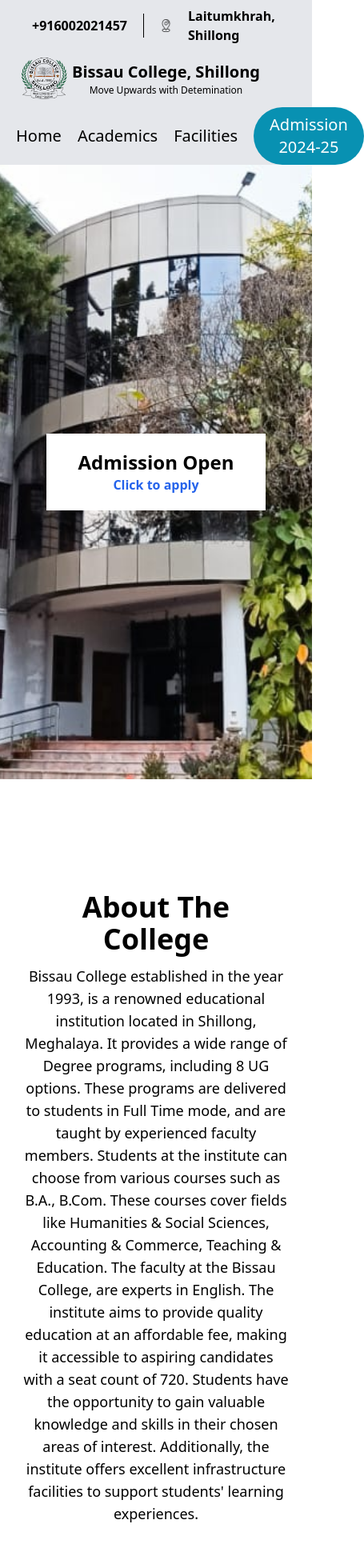
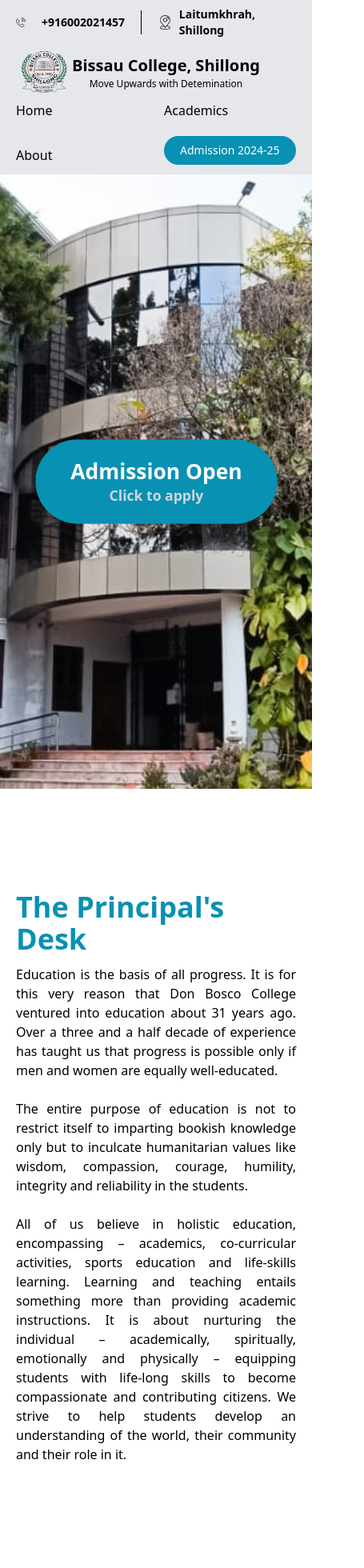
Before and after one commit to AKSinghWeb/Bissau_College, a React (Vite) app: page / in a window 390 px wide. Shown: the top 1960 px of the page at 80% size, 455 px wide, since content can reach past the window. Built offline with nearby package versions, Linux system fonts and the light colour scheme.

Commit message:
update home page, application form design

```diff
--- a/package.json
+++ b/package.json
@@ -10,6 +10,8 @@
     "preview": "vite preview"
   },
   "dependencies": {
+    "animate.css": "^4.1.1",
+    "aos": "^2.3.4",
     "react": "^18.2.0",
     "react-dom": "^18.2.0",
     "react-router-dom": "^6.23.0"
--- a/src/App.css
+++ b/src/App.css
@@ -1,4 +1,4 @@
-/* .button {
+.button {
   font-size: 16px;
   border: none;
   border-radius: 5px;
@@ -17,17 +17,16 @@
     transform: scale(1);
   }
 }
-   */
 
-.flex1{
+.flex1 {
   padding: 20px;
   display: flex;
   gap: 20px;
 }
-.flex2{
+.flex2 {
   display: flex;
   flex-direction: column;
-  gap:20px
+  gap: 20px;
 }
 
 @media screen and (max-width: 780px) {
--- a/src/App.jsx
+++ b/src/App.jsx
@@ -4,17 +4,26 @@
 import ApplicationForm from './WebPages/ApplicationForm'
 import Home from './WebPages/Home'
 import AboutPage from './WebPages/AboutPage'
+import 'animate.css'
+import AOS from 'aos'
+import 'aos/dist/aos.css'
+import { useEffect } from 'react'
+import AcademicsPage from './WebPages/AcademicsPage'
 
 const App = () => {
+  useEffect(() => {
+    AOS.init()
+  }, [])
+
   return (
-    <div className="bg-gray-">
+    <div className='bg-gray-'>
       <BrowserRouter>
         <Navbar />
         <Routes>
-          <Route path="/" element={<Home />} />
-          <Route path="/academics" element={<AboutPage />} />
-          <Route path="/facilities" element={<AboutPage />} />
-          <Route path="/admission-2024-25" element={<ApplicationForm />} />
+          <Route path='/' element={<Home />} />
+          <Route path='/academics' element={<AcademicsPage />} />
+          <Route path='/about' element={<AboutPage />} />
+          <Route path='/admission-2024-25' element={<ApplicationForm />} />
         </Routes>
         <Footer />
       </BrowserRouter>
--- a/src/Components/Navbar.jsx
+++ b/src/Components/Navbar.jsx
@@ -6,53 +6,61 @@
   const navigate = useNavigate()
 
   return (
-    <div className="lg:px-20 px-5 bg-gray-200">
-      <div className="flex justify-end">
-        <div className="flex gap-5 py-2 lg:gap-14 items-center">
-          <div className="flex items-center gap-5">
+    <div className='lg:px-20 px-5 bg-gray-200'>
+      <div className='flex justify-end'>
+        <div className='flex gap-5 py-2 lg:gap-14 items-center'>
+          <div className='flex items-center gap-5'>
             <div>
-              <img src={Call} className="w-[20px]" alt="" />
+              <img src={Call} className='w-[20px]' alt='' />
             </div>
             <div>
-              <p className="lg:text-xl font-semibold">+916002021457</p>
+              <p className='lg:text-xl text-sm font-semibold'>+916002021457</p>
             </div>
           </div>
-          <div className="w-[1px] h-[30px] lg:h-[30px] bg-black"></div>
-          <div className="flex items-center gap-5">
+          <div className='w-[1px] h-[30px] lg:h-[30px] bg-black'></div>
+          <div className='flex items-center gap-2 lg:gap-5'>
             <div>
-              <img src={Location} className="w-[20px]" alt="" />
+              <img src={Location} className='w-[20px]' alt='' />
             </div>
             <div>
-              <p className="lg:text-xl font-semibold">Laitumkhrah, Shillong</p>
+              <p className='lg:text-xl text-sm font-semibold'>
+                Laitumkhrah, Shillong
+              </p>
             </div>
           </div>
         </div>
       </div>
-      <div className="lg:flex justify-between items-center">
+      <div className='lg:flex justify-between items-center'>
         <div
           onClick={() => navigate('/')}
-          className="flex cursor-pointer items-center"
+          className='flex cursor-pointer items-center'
         >
           <img
-            className="lg:w-[100px] w-[70px] mix-blend-multiply"
+            className='lg:w-[100px] w-[70px] mix-blend-multiply'
             src={Logo}
-            alt=""
+            alt=''
           />
           <div>
-            <p className="font-bold text-xl lg:text-4xl">
+            <p className='font-bold text-xl lg:text-4xl'>
               Bissau College, Shillong
             </p>
-            <p className="text-center max-md:text-[12px]">
+            <p className='text-center max-md:text-[12px]'>
               Move Upwards with Detemination
             </p>
           </div>
         </div>
-        <div className="flex text-xl items-center gap-5">
-          <Link to={'/'}>Home</Link>
-          <Link to={'/academics'}>Academics</Link>
-          <Link to={'/facilities'}>Facilities</Link>
-          <Link to={'/admission-2024-25'}>
-            <button className="p-2 px-5 rounded-full hover:bg-cyan-700 bg-cyan-600 text-white">
+        <div className='flex max-md:grid grid-cols-2 text-xl max-md:text-base items-center gap-5'>
+          <Link className='hover:text-cyan-600' to={'/'}>
+            Home
+          </Link>
+          <Link className='hover:text-cyan-600' to={'/academics'}>
+            Academics
+          </Link>
+          <Link className='hover:text-cyan-600' to={'/about'}>
+            About
+          </Link>
+          <Link className='hover:text-cyan-600' to={'/admission-2024-25'}>
+            <button className='p-2 max-md:text-sm max-md:mb-3 px-5 animate__animated animate__backInRight rounded-full hover:bg-cyan-700 bg-cyan-600 text-white'>
               Admission 2024-25
             </button>
           </Link>
--- a/src/WebPages/FacilitiesPage.jsx
+++ b/src/WebPages/FacilitiesPage.jsx
@@ -1,5 +1,9 @@
 const FacilitiesPage = () => {
-  return <div>FacilitiesPage</div>
+  return (
+    <div>
+      <div></div>
+    </div>
+  )
 }
 
 export default FacilitiesPage
--- a/src/WebPages/Home.jsx
+++ b/src/WebPages/Home.jsx
@@ -1,66 +1,79 @@
 import HeroImg from '../assets/BC_College.jpg'
 import Img1 from '../assets/BC_College.jpg'
 import '../App.css'
-import { useNavigate } from 'react-router-dom'
+import { Link, useNavigate } from 'react-router-dom'
 const Home = () => {
   const navigate = useNavigate()
   return (
     <div>
-      <div className="relative">
+      {/* Hero Section */}
+      <div className='relative'>
         <img
+          data-aos='fade-down'
           src={HeroImg}
-          className="w-full overflow-hidden h-[550px] max-md:h-[768px] max-md:overflow-x-hidden max-md:object-cover"
-          alt=""
+          className='w-full overflow-hidden h-[550px] max-md:h-[768px] max-md:overflow-x-hidden max-md:object-cover'
+          alt=''
         />
-        <div className="absolute top-0 bottom-0 left-0 right-0 flex justify-center items-center">
+        <div className='absolute top-0 bottom-0 left-0 right-0 flex justify-center items-center'>
+          <Link to={'/admission-2024-25'}>
             <button
               onClick={() => {
                 navigate('/admission-2024-25')
               }}
-            className="button bg-white text-black p-5"
+              className='button rounded-full bg-cyan-600 text-white p-5'
             >
-            <span className="text-2xl font-bold p-5">Admission Open</span>{' '}
+              <span className='text-2xl font-bold p-5'>Admission Open</span>{' '}
               <br />
-            <span className="text-blue-600 font-bold">Click to apply</span>
+              <span className='text-gray-300 font-bold'>Click to apply</span>
             </button>
+          </Link>
         </div>
       </div>
 
-      <div>
-        <div className="flex flex-col p-7 py-32 lg:py-[150px]">
-          <p className="text-center text-4xl font-extrabold p-3">
-            About The College
+      {/* Principal Desk Section */}
+      <div className='py-32 max-md:px-5 lg:px-[300px] lg:py-[150px]'>
+        <div data-aos='fade-up'>
+          <p className='text-4xl font-bold text-cyan-600'>
+            The Principal&apos;s Desk
           </p>
-          <p className="text-center text-lg lg:px-[300px]">
-            Bissau College established in the year 1993, is a renowned
-            educational institution located in Shillong, Meghalaya. It provides
-            a wide range of Degree programs, including 8 UG options. These
-            programs are delivered to students in Full Time mode, and are taught
-            by experienced faculty members. Students at the institute can choose
-            from various courses such as B.A., B.Com. These courses cover fields
-            like Humanities & Social Sciences, Accounting & Commerce, Teaching &
-            Education. The faculty at the Bissau College, are experts in
-            English. The institute aims to provide quality education at an
-            affordable fee, making it accessible to aspiring candidates with a
-            seat count of 720. Students have the opportunity to gain valuable
-            knowledge and skills in their chosen areas of interest.
-            Additionally, the institute offers excellent infrastructure
-            facilities to support students&apos; learning experiences.
+          <p className='py-3 max-md:text-justify lg:text-lg'>
+            Education is the basis of all progress. It is for this very reason
+            that Don Bosco College ventured into education about 31 years ago.
+            Over a three and a half decade of experience has taught us that
+            progress is possible only if men and women are equally
+            well-educated. <br /> <br />
+            The entire purpose of education is not to restrict itself to
+            imparting bookish knowledge only but to inculcate humanitarian
+            values like wisdom, compassion, courage, humility, integrity and
+            reliability in the students. <br />
+            <br />
+            All of us believe in holistic education, encompassing – academics,
+            co-curricular activities, sports education and life-skills learning.
+            Learning and teaching entails something more than providing academic
+            instructions. It is about nurturing the individual – academically,
+            spiritually, emotionally and physically – equipping students with
+            life-long skills to become compassionate and contributing citizens.
+            We strive to help students develop an understanding of the world,
+            their community and their role in it.
           </p>
         </div>
       </div>
 
-      <div className="pb-10">
-        <div className="flex max-sm:flex-col max-sm:gap-14 max-sm:p-3 justify-evenly">
-          <div className="p-10 bg-gray-200  max-w-4xl">
-            <p className="text-3xl font-extrabold text-center p-3">
+      {/* Goals and Objective Section */}
+      <div className='pb-10'>
+        <div
+          data-aos='fade-up'
+          className='flex max-sm:flex-col max-sm:gap-14 max-sm:p-3 justify-evenly'
+        >
+          <div className='p-10 bg-gray-200 rounded-md max-w-5xl'>
+            <p className='text-3xl font-extrabold text-cyan-600 text-center pb-7 p-3'>
               Goals & Objectives
             </p>
-            <p className="text-justify">
+            <p className='text-justify'>
               <ul
-                className="
-                list-disc list-inside flex flex-col gap-3
-              "
+                className='
+                list-disc list-inside flex flex-col gap-8
+              '
               >
                 <li>
                   To provide quality education to all aspiring students through
@@ -97,14 +110,16 @@
         </div>
       </div>
 
-      <div className="pb-20 bg-white">
-        <p className="text-center text-3xl p-5 pt-20 font-extrabold">
+      <div className='pb-20 bg-white'>
+        <div data-aos='fade-up'>
+          <p className='text-center text-cyan-600 text-3xl p-5 pt-20 font-extrabold'>
             Photo Gallery
           </p>
-        <div className="flex max-sm:flex-col justify-evenly max-sm:gap-10 p-3">
-          <img src={Img1} className="lg:w-[400px] shadow-xl" alt="" />
-          <img src={Img1} className="lg:w-[400px] shadow-xl" alt="" />
-          <img src={Img1} className="lg:w-[400px] shadow-xl" alt="" />
+          <div className='flex max-sm:flex-col justify-evenly max-sm:gap-10 p-3'>
+            <img src={Img1} className='lg:w-[400px] shadow-xl' alt='' />
+            <img src={Img1} className='lg:w-[400px] shadow-xl' alt='' />
+            <img src={Img1} className='lg:w-[400px] shadow-xl' alt='' />
+          </div>
         </div>
       </div>
     </div>
```
Also changed, not shown: src/Components/Footer.jsx (+19 -15 lines), src/WebPages/AboutPage.jsx (+29 -1 lines), src/WebPages/ApplicationForm.jsx (+118 -109 lines), 1 other file (tests, documents, lock files or other folders). Lines whose indentation alone changed are shown as unchanged.
